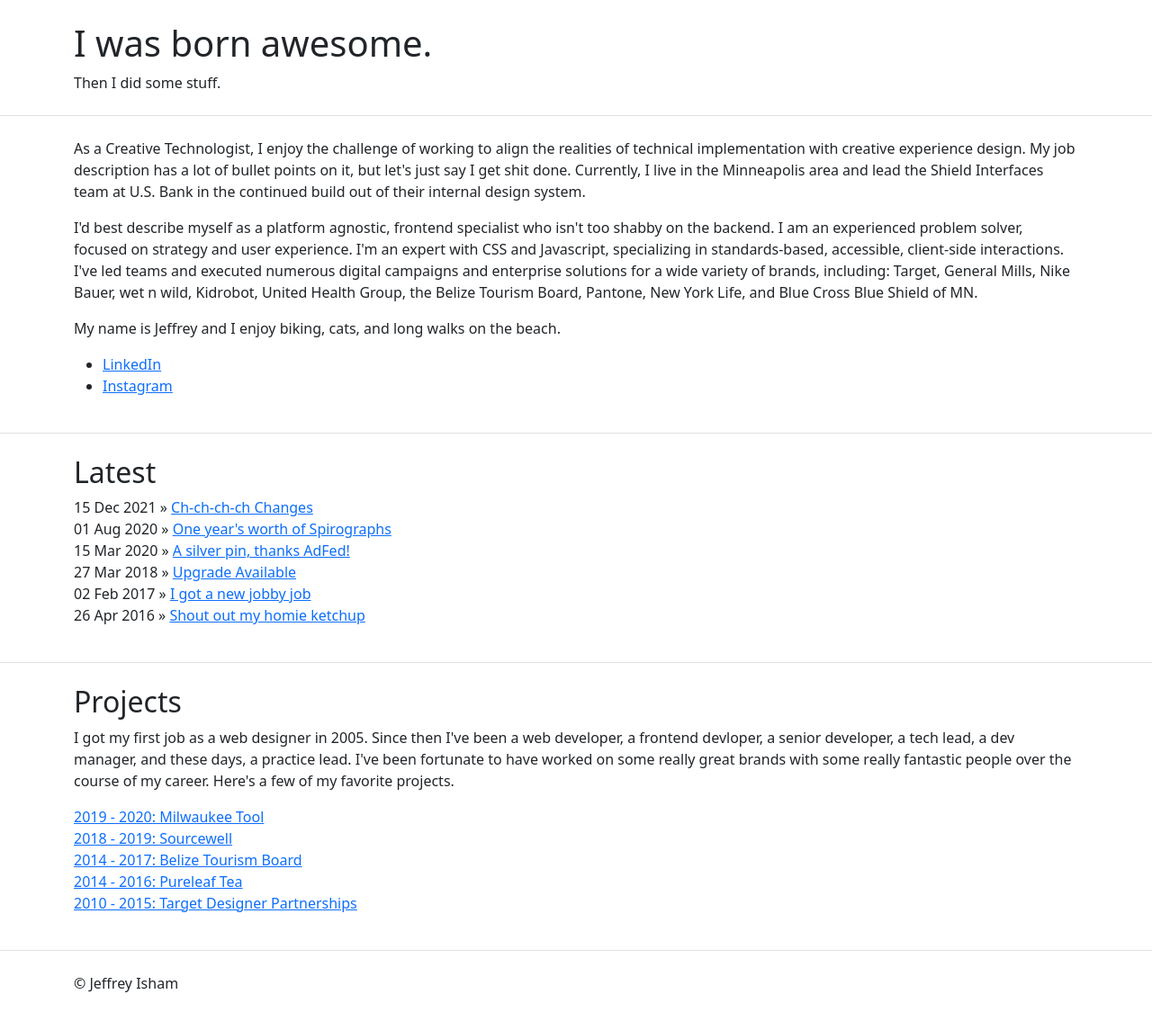
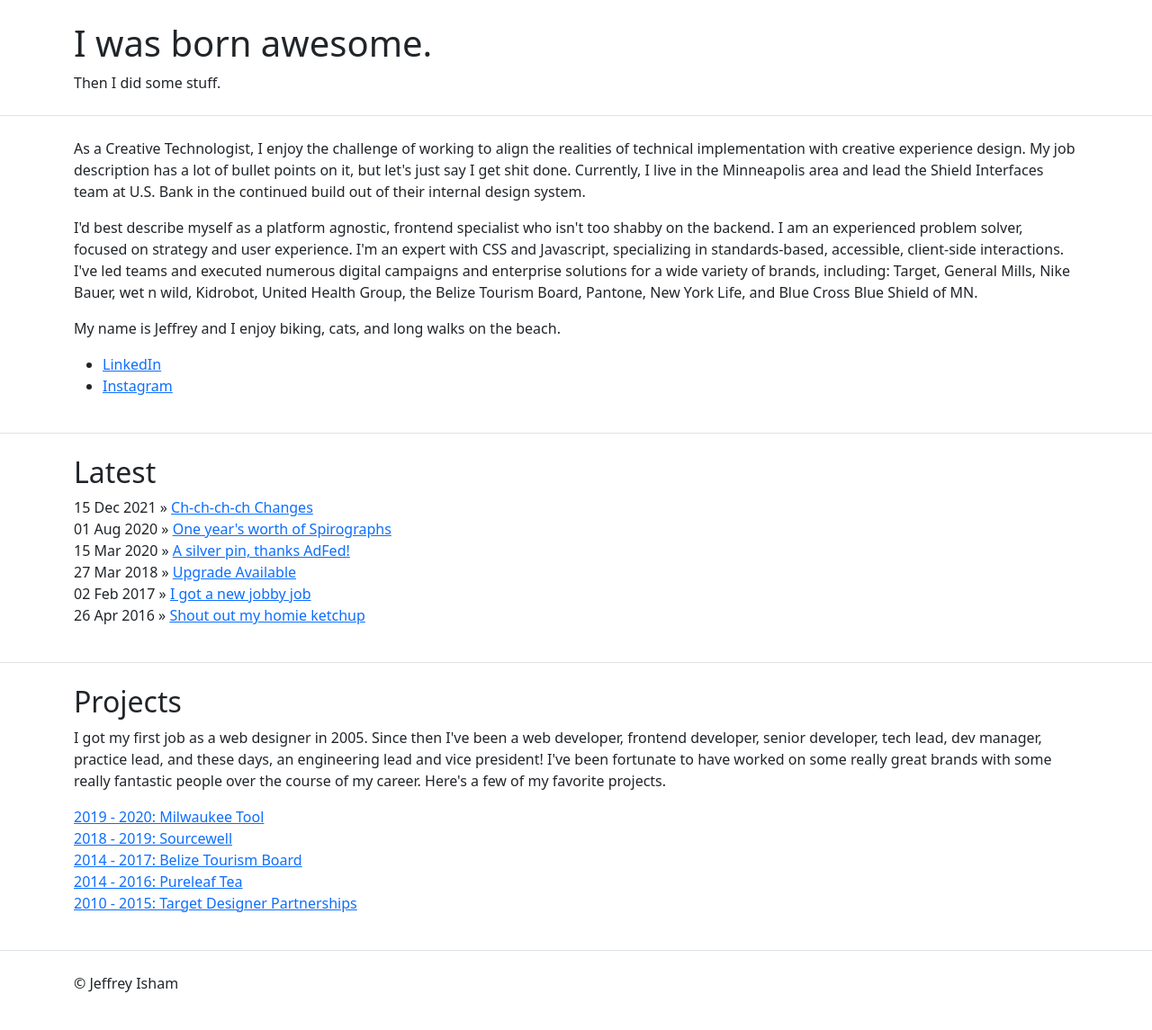
Before and after one commit to jeffreyisham/jeffreyisham.github.io, a Jekyll site: the page built from index.html, in a window 1280 px wide. Shown: the whole page at 90% size. Built offline with Jekyll 4.4.1, drawn with Linux system fonts in a browser that asks for light colours.

Commit message:
Update home.html

```diff
--- a/_layouts/home.html
+++ b/_layouts/home.html
@@ -32,7 +32,7 @@
     <div class="border-bottom">
       <div class="container py-4">
         <h2>Projects</h2>
-        <p>I got my first job as a web designer in 2005. Since then I've been a web developer, a frontend devloper, a senior developer, a tech lead, a dev manager, and these days, a practice lead. I've been fortunate to have worked on some really great brands with some really fantastic people over the course of my career. Here's a few of my favorite projects.</p>
+        <p>I got my first job as a web designer in 2005. Since then I've been a web developer, frontend developer, senior developer, tech lead, dev manager, practice lead, and these days, an engineering lead and vice president! I've been fortunate to have worked on some really great brands with some really fantastic people over the course of my career. Here's a few of my favorite projects.</p>
         <ul class="posts list-unstyled">
           {% assign work_items = site.work | sort: 'date' | reverse %}
           {% for entry in work_items %}
```
